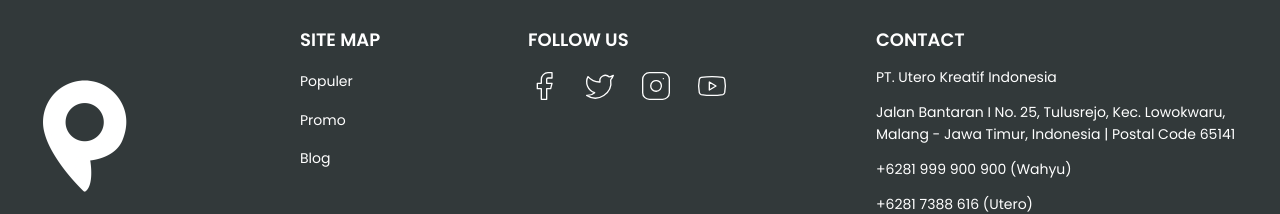
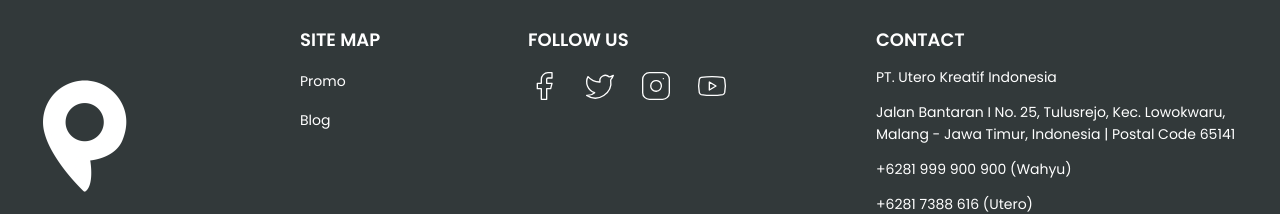
Before and after one commit to Utero-Interns/placers-website, a Next.js app: page / in a window 1280 px wide. Shown: the part 4108-4322 px from the top of the page. Built offline with nearby package versions, Linux system fonts and the light colour scheme; no server answers.

Commit message:
fix: remove outdated link to 'Populer' in FootBar component

```diff
--- a/components/footer/FootBar.tsx
+++ b/components/footer/FootBar.tsx
@@ -18,7 +18,6 @@ export default function FootBar() {
                 {/* Site Map */}
                 <div className="flex flex-col self-start space-y-4">
                     <FootLinkTitle text="SITE MAP" />
-                    <FootLink href="/populer" text="Populer" />
                     <FootLink href="/promo" text="Promo" />
                     <FootLink href="/blog" text="Blog" />
                 </div>
```
